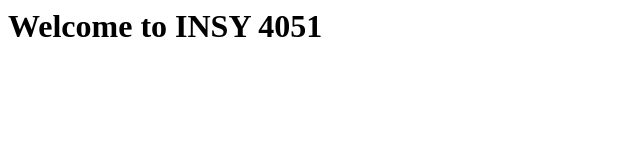
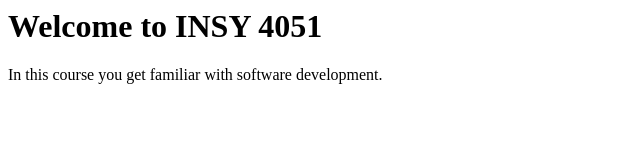
Before and after one commit to MichaelNelson00/insy4051, a plain HTML site: page index.html in a window 1280 px wide. Shown: the whole page, without its empty margins (0-640 px from the left). Drawn offline with Linux system fonts and the light colour scheme.

Commit message:
Add course description

```diff
--- a/index.html
+++ b/index.html
@@ -6,6 +6,9 @@
   <body>
     <h1>Welcome to INSY 4051</h1>
 
+    <p>In this course you get familiar with software development.</p>
+    </p>
+
   </body>
 
 </html>
```
